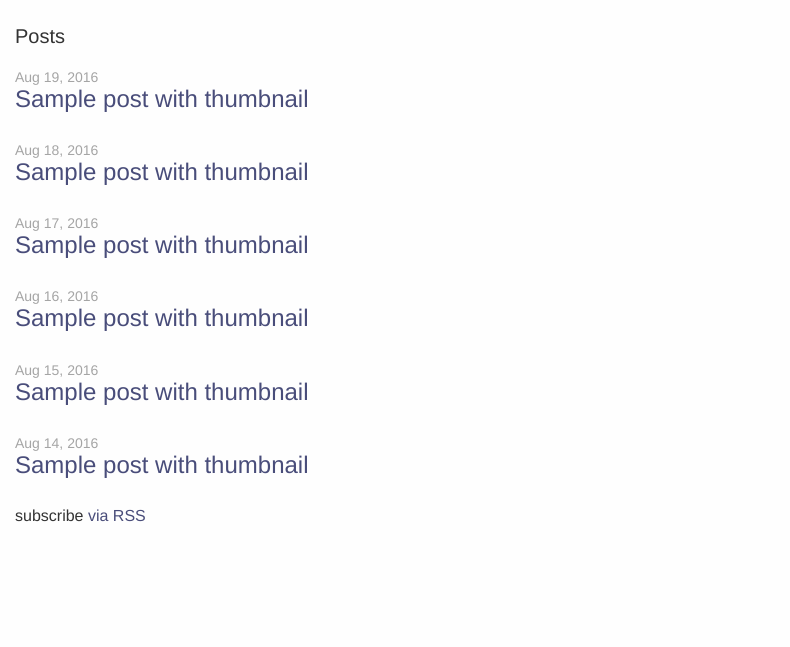
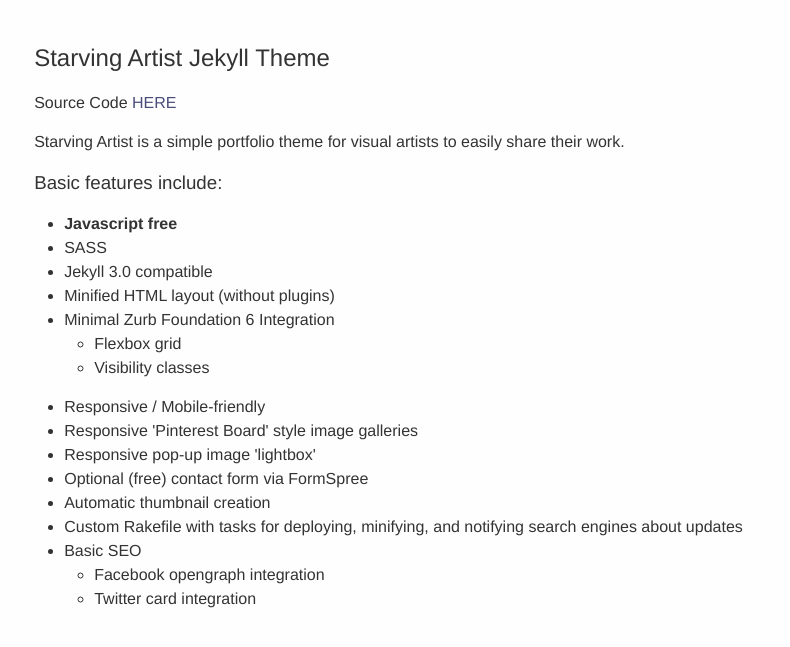
Before and after one commit to lsrdg/eliasrodrigo.com, a Jekyll site: the page built from index.html, in a window 1280 px wide. Shown: the top 647 px of the page, without its empty margins (0-790 px from the left). Built offline with Jekyll 4.4.1, drawn with Linux system fonts in a browser that asks for light colours.

Commit message:
Gemfile and index to starving

```diff
--- a/index.html
+++ b/index.html
@@ -1,23 +1,34 @@
 ---
 layout: default
+title: home
+permalink: /
 ---
+      <div class="page-content wraptainer">
+        <h2> Starving Artist Jekyll Theme</h2>
+        <p>Source Code <a href="https://github.com/chrisanthropic/starving-artist-jekyll-theme">HERE</a></p>
+        <p>Starving Artist is a simple portfolio theme for visual artists to easily share their work.</p>
 
-<div class="home">
-
-  <h1 class="page-heading">Posts</h1>
-
-  <ul class="post-list">
-    {% for post in site.posts %}
-      <li>
-        <span class="post-meta">{{ post.date | date: "%b %-d, %Y" }}</span>
-
-        <h2>
-          <a class="post-link" href="{{ post.url | prepend: site.baseurl }}">{{ post.title | escape }}</a>
-        </h2>
-      </li>
-    {% endfor %}
-  </ul>
-
-  <p class="rss-subscribe">subscribe <a href="{{ "/feed.xml" | prepend: site.baseurl }}">via RSS</a></p>
-
-</div>
+        <h3>Basic features include:</h3>
+            <ul>
+                <li><strong>Javascript free</strong></li>
+                <li>SASS</li>
+                <li>Jekyll 3.0 compatible</li>
+                <li>Minified HTML layout (without plugins)</li>
+                <li>Minimal Zurb Foundation 6 Integration</li>
+                    <ul>
+                        <li>Flexbox grid</li>
+                        <li>Visibility classes</li>
+                    </ul>
+                <li>Responsive / Mobile-friendly</li>
+                <li>Responsive 'Pinterest Board' style image galleries</li>
+                <li>Responsive pop-up image 'lightbox'</li>
+                <li>Optional (free) contact form via FormSpree</li>
+                <li>Automatic thumbnail creation</li>
+                <li>Custom Rakefile with tasks for deploying, minifying, and notifying search engines about updates</li>
+                <li>Basic SEO</li>
+                    <ul>
+                        <li>Facebook opengraph integration</li>
+                        <li>Twitter card integration</li>
+                    </ul>
+            </ul>
+        </div>
```
Also changed, not shown: Gemfile.lock.
